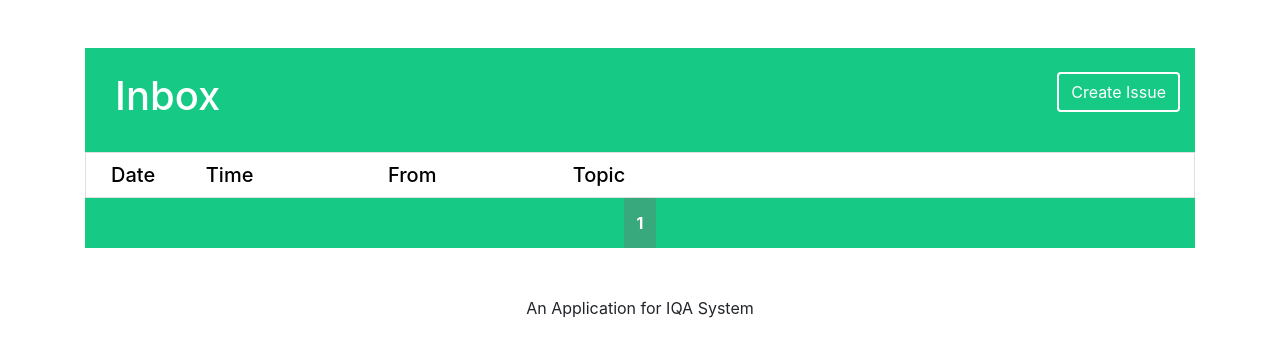
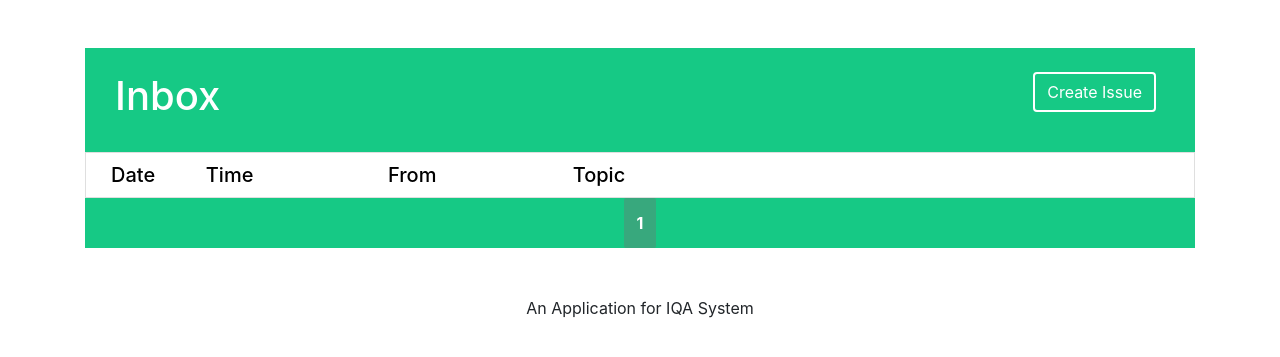
Before and after one commit to yodsawadee/iqa-v3, a Django app: page /iqa/inbox in a window 1280 px wide. Shown: the part 58-415 px from the top of the page. Run offline with Django 3.2, Linux system fonts and the light colour scheme; the visitor is signed in with stand-in values (Sample User, id 1); data that the repository does not hold is empty; some libraries are stand-ins or nearby versions.

Commit message:
mr-4 in inbox btn

```diff
--- a/study_program/templates/inbox/inbox_main_page.html
+++ b/study_program/templates/inbox/inbox_main_page.html
@@ -19,7 +19,7 @@
                  <!-- CREATE AVAILABLE DATE -->
                 <div class="ml-auto">
                     <form method="GET" action="{% url 'create_issue'  %}">
-                        <button id="CreateIssue-btn" type="submit" class="btn btn-outline-success">Create Issue</button>
+                        <button id="CreateIssue-btn" type="submit" class="btn btn-outline-success mr-4">Create Issue</button>
                     </form>
                 </div>
 
```
